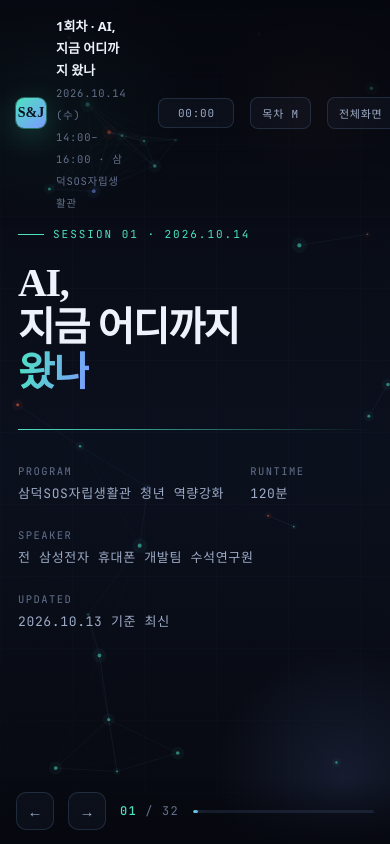
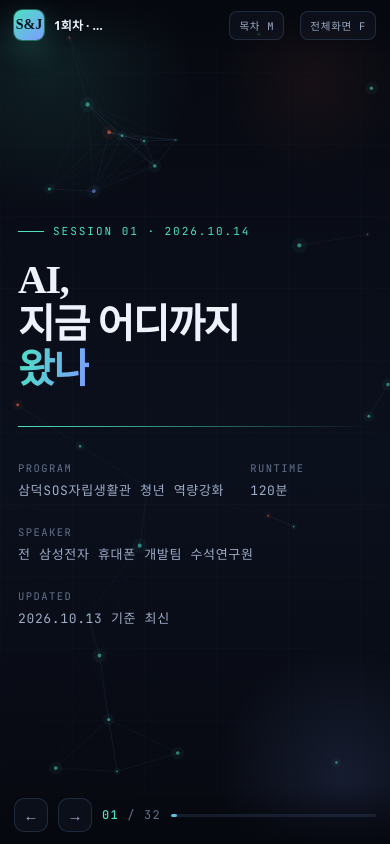
Before and after one commit to James-1971-source/sj-lecture, a plain HTML site: page session1.html in a window 390 px wide. Drawn offline with Linux system fonts and the light colour scheme; a web font is replaced by a local one.

Commit message:
휴대폰 화면에서 상단 바가 본문을 가리는 문제 수정

```diff
--- a/assets/style.css
+++ b/assets/style.css
@@ -708,11 +708,27 @@ body.is-scrollable{ overflow:auto; }
 .two-col{ display:grid; gap:clamp(20px,3.4vw,46px); grid-template-columns:1fr 1fr; align-items:center; }
 @media (max-width:900px){ .two-col{ grid-template-columns:1fr; } }
 
-/* 모바일 */
-@media (max-width:640px){
-  .slide{ padding:70px 18px 66px; }
+/* 모바일 — 교육생이 휴대폰으로 보는 화면 */
+@media (max-width:760px){
+  .slide{ padding:72px 18px 74px; }
   .chrome-top .ct-part{ display:none; }
   .slide-ghost{ display:none; }
+
+  /* 상단 바가 여러 줄로 늘어나 본문을 덮지 않도록 한 줄로 고정한다 */
+  .chrome-top{ padding:10px 14px; flex-wrap:nowrap; }
+  .ct-brand{ min-width:0; flex:1; }
+  .ct-brand > div:last-child{ min-width:0; }
+  .ct-brand b{
+    font-size:12px; display:block;
+    white-space:nowrap; overflow:hidden; text-overflow:ellipsis;
+  }
+  .ct-brand span{ display:none; }          /* 일시·장소 줄은 숨김 */
+  #timer{ display:none; }                   /* 타이머는 강사용이므로 숨김 */
+  .ct-btn{ padding:6px 9px; font-size:10.5px; }
+
+  /* 하단 바도 좁은 화면에 맞춤 */
+  .chrome-bot{ padding:10px 14px 12px; gap:10px; }
+  .nav-btn{ width:34px; height:34px; }
 }
 
 /* 인쇄(유인물) */
```
